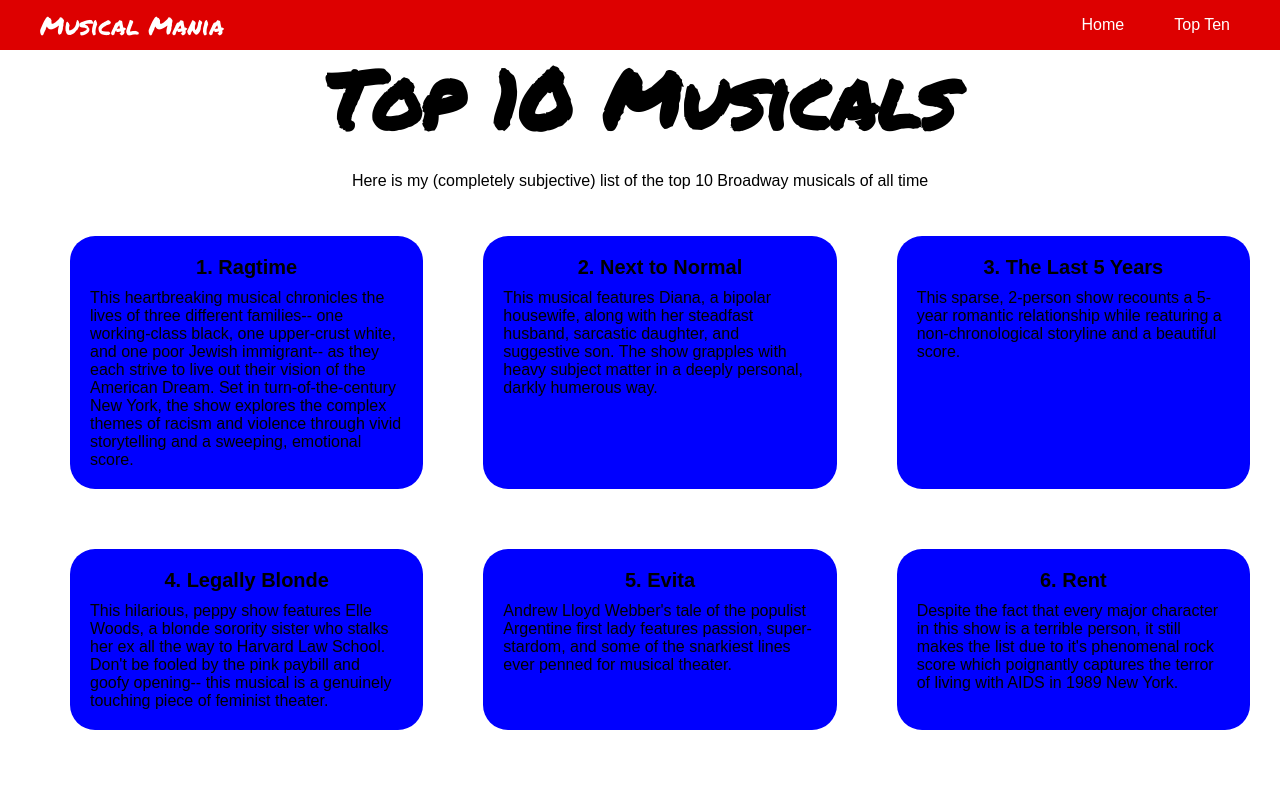
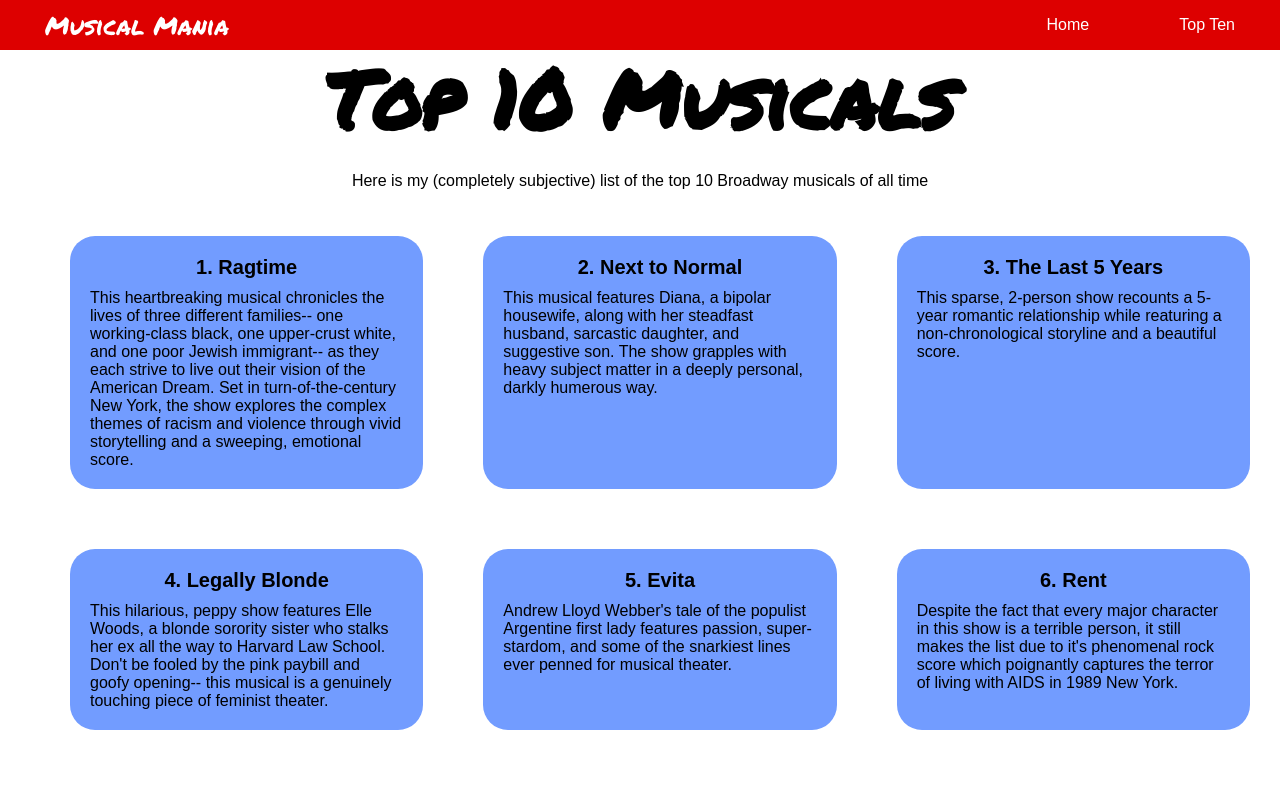
Before and after one commit to marieke-thomas/musicals-website, a plain HTML site: page top-ten.html in a window 1280 px wide. Shown: the top 787 px of the page. Drawn offline with Linux system fonts and the light colour scheme.

Commit message:
layout edits

```diff
--- a/style.css
+++ b/style.css
@@ -3,6 +3,7 @@
 body{
     margin:0;
     font-family: Arial;
+    min-height:100vh;
 }
 
 h1{
@@ -21,7 +22,7 @@
 
 ol h2{
     font-size:20px;
-    margin:none;
+    margin:0;
     font-weight:bold;
     text-align:center;
 /*this margin bit is tossing an error I don't understand*/
@@ -38,8 +39,10 @@
 }
 
 .navItem{
-    margin-right:50px;
-    margin-left:40px;
+    padding-right:45px;
+    padding-left:45px;
+    height:50px;
+
 }
 
 .left{
@@ -65,8 +68,13 @@
 .white{
     color:white;
 }
+
 .white:hover{
     text-decoration:none;
+}
+
+
+.hover:hover{
     background-color:#b20000;
 }
 
@@ -84,6 +92,8 @@
     text-decoration:underline;
 }
 
+
+
 .center{
   text-align:center;
 }
@@ -96,6 +106,7 @@
     display:flex;
     flex-direction:column;
     justify-content:center;
+    height:100%;
 }
 
 .large{
@@ -109,25 +120,22 @@
     grid-template-columns: 1fr 1fr 1fr;
 }
 .card{
-    background-color:blue;
+    background-color:#729cff;
     margin:30px;
     padding:20px;
     text-align:left;
     border-radius:25px;
 }
 
-/*#imageBox{*/
-/*    width: 100%;*/
-/*}*/
 
 #coverPic, #imageBox{
     width:100%;
     height: auto;
 }
 
-/*this part isn't working correctly. I'm trying to force the footer to appear at the bottom of the screen.*/
+/*Force the footer to appear at the bottom of the screen.*/
 #everythingButTheFooter{
-    min-height:100%;
+    min-height:calc(100vh-30px);
 }
 
 #navBuffer{
--- a/top-ten.html
+++ b/top-ten.html
@@ -7,9 +7,10 @@
     <body>
         <div id="everythingButTheFooter">
             <div class="navbar">
-            <div class="large navItem">Musical Mania</div>
-            <div class="left"><p class="noMargin"><a href="index.html" class="white">Home</a></p></div>
-            <div class="navItem"><p><a href="top-ten.html" class="white">Top Ten</a></p></div>
+                <div class="large navItem"><div class="verticalCenter">Musical Mania</div></div>
+                <div class="left"></div>
+                <div class="navItem hover"><p><a href="index.html" class="white">Home</a></p></div>
+                <div class="navItem hover"><p><a href="top-ten.html" class="white">Top Ten</a></p></div>
             </div>
             <div id="navBuffer"></div>
             <div class="center">
```
Also changed, not shown: index.html (+4 -3 lines). Lines whose indentation alone changed are shown as unchanged.
